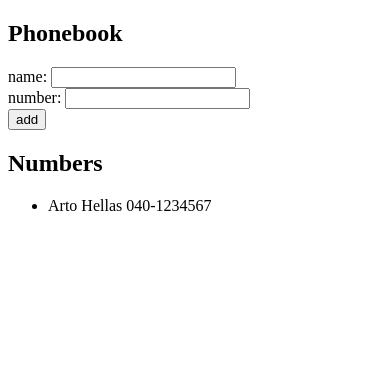
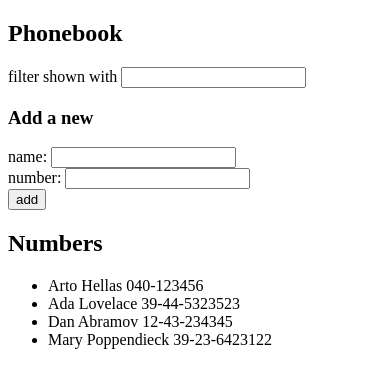
Before and after one commit to ItzRoBeerT/part2, a React (Vite) app in the folder phonebook/: page / in a window 390 px wide. Shown: the top 388 px of the page. Built offline with nearby package versions, Linux system fonts and the light colour scheme.

Commit message:
phonebook - step 4

```diff
--- a/phonebook/src/App.jsx
+++ b/phonebook/src/App.jsx
@@ -1,16 +1,22 @@
 import { useState } from 'react';
 
 const App = () => {
-	const [persons, setPersons] = useState([{ name: 'Arto Hellas', phone: '040-1234567' }]);
+	const [persons, setPersons] = useState([
+		{ name: 'Arto Hellas', phone: '040-123456', id: 1 },
+		{ name: 'Ada Lovelace', phone: '39-44-5323523', id: 2 },
+		{ name: 'Dan Abramov', phone: '12-43-234345', id: 3 },
+		{ name: 'Mary Poppendieck', phone: '39-23-6423122', id: 4 },
+	]);
 	const [newName, setNewName] = useState('');
 	const [newPhone, setNewPhone] = useState('');
+	const [filter, setFilter] = useState('');
 
 	const addNumber = (event) => {
 		event.preventDefault();
 
 		const newPerson = {
 			name: newName,
-      phone: newPhone
+			phone: newPhone,
 		};
 		const personExists = persons.find((person) => person.name.toLowerCase() === newName.toLowerCase());
 		console.log('personExists', personExists);
@@ -18,7 +24,7 @@
 		if (!personExists) {
 			setPersons([...persons, newPerson]);
 			setNewName('');
-      setNewPhone('')
+			setNewPhone('');
 		} else {
 			alert(`${newName} is already added to phonebook`);
 		}
@@ -32,15 +38,27 @@
 		setNewPhone(event.target.value);
 	};
 
+	const handleFilterChange = (event) => {
+		setFilter(event.target.value);
+	};
+
+	const filteredNumbers = filter ? persons.filter((person) => person.name.toLowerCase().includes(filter)) : persons;
+
 	return (
 		<div>
 			<h2>Phonebook</h2>
+
+			<div>
+				filter shown with <input value={filter} onChange={handleFilterChange} />
+			</div>
+
+			<h3>Add a new</h3>
 			<form onSubmit={addNumber}>
 				<div>
 					name: <input value={newName} onChange={handleNameChange} />
 				</div>
 				<div>
-					number: <input value={newPhone} onChange={handleNumberChange}/>
+					number: <input value={newPhone} onChange={handleNumberChange} />
 				</div>
 				<div>
 					<button type="submit">add</button>
@@ -48,8 +66,10 @@
 			</form>
 			<h2>Numbers</h2>
 			<ul>
-				{persons.map((person) => (
-					<li key={person.name}>{person.name} {person.phone}</li>
+				{filteredNumbers.map((person) => (
+					<li key={person.name}>
+						{person.name} {person.phone}
+					</li>
 				))}
 			</ul>
 		</div>
```
